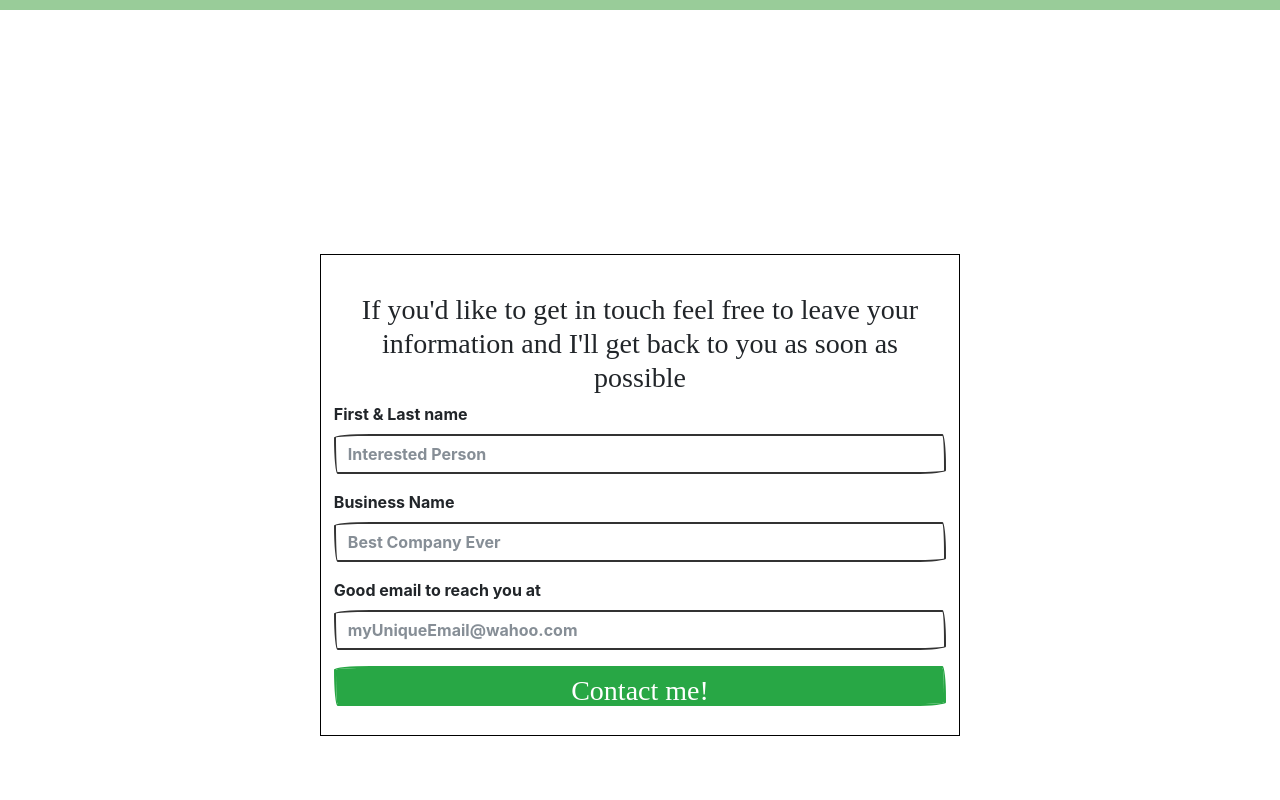
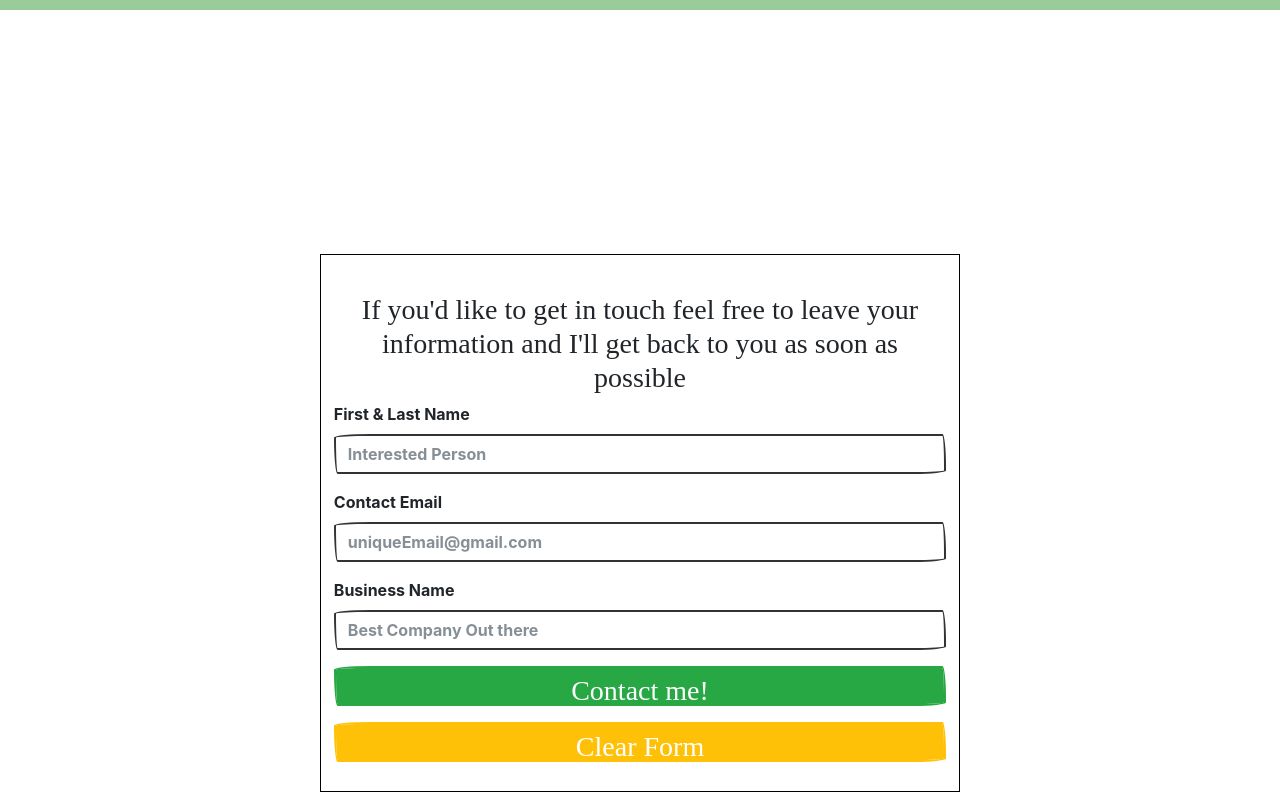
Before and after one commit to 0791msolomon/updated-portfolio, a React (Create React App) app in the folder client/: page / in a window 1280 px wide. Shown: the part 790-1590 px from the top of the page. Before the commit the page ends 1564 px from the top, so only its background shows below. Built offline with nearby package versions, Linux system fonts and the light colour scheme.

Commit message:
added in verification on contact form

```diff
--- a/client/package.json
+++ b/client/package.json
@@ -6,6 +6,7 @@
   "dependencies": {
     "axios": "^0.18.0",
     "bootstrap": "^4.3.1",
+    "classnames": "^2.2.6",
     "react": "^16.8.6",
     "react-dom": "^16.8.6",
     "react-router-dom": "^5.0.0",
--- /dev/null
+++ b/client/src/components/TextInputGroup.js
@@ -0,0 +1,27 @@
+import React from "react";
+import classnames from "classnames";
+const TextInputGroup = props => {
+  return (
+    <div className="form-group">
+      <label>{props.label}</label>
+      <input
+        onChange={e => props.onChange(e)}
+        value={props.value}
+        name={props.name}
+        type={props.type}
+        className={classnames("form-control", {
+          "is-invalid": props.error
+        })}
+        id="formGroupExampleInput"
+        placeholder={props.placeholder}
+      />
+      {props.error && <div className="invalid-feedback">{props.error}</div>}
+    </div>
+  );
+};
+
+TextInputGroup.defaultProps = {
+  type: "string"
+};
+
+export default TextInputGroup;
--- a/client/src/components/ViewerInfo.js
+++ b/client/src/components/ViewerInfo.js
@@ -1,6 +1,7 @@
 import React from "react";
 import axios from "axios";
-const validator = require("validator");
+import TextInputGroup from "./TextInputGroup";
+import validator from "validator";
 
 class ViewerInfo extends React.Component {
   constructor(props) {
@@ -9,55 +10,53 @@ class ViewerInfo extends React.Component {
       name: "",
       company: "",
       email: "",
-      validName: true,
-      validEmail: true,
-      validCompany: true
+      errors: {}
     };
   }
 
   onChange = e => {
-    let name = e.target.name;
     this.setState({
-      [name]: e.target.value
+      [e.target.name]: e.target.value
     });
   };
-  sendInfo = async e => {
+  clearForm = e => {
     e.preventDefault();
-    if (
-      validator.isEmail(this.state.email) &&
-      this.state.name.trim().length > 1 &&
-      this.state.company.trim().length > 1
-    ) {
-      try {
     this.setState({
-          validCompany: true,
-          validEmail: true,
-          validName: true
+      name: "",
+      company: "",
+      email: "",
+      errors: {}
     });
-        let response = await axios.post("/api/contactForm", {
-          name: this.state.name,
-          company: this.state.company,
-          email: this.state.email
+  };
+  sendInfo = e => {
+    const { name, email, company } = this.state;
+    //Check for errors
+    e.preventDefault();
+    if (name === "") {
+      this.setState({
+        errors: { name: "Name is required" }
       });
-        console.log(response);
-      } catch (err) {
-        console.log(err);
+      return;
     }
-    } else {
-      validator.isEmail(this.state.email)
-        ? this.setState({ validEmail: true })
-        : this.setState({ validEmail: false });
+    if (email === "" || !validator.isEmail(email)) {
+      this.setState({
+        errors: { email: "Email is required" }
+      });
+      return;
+    }
+    if (company === "") {
+      this.setState({
+        errors: { company: "Business is required" }
+      });
+      return;
+    }
 
-      this.state.name.trim().length > 1
-        ? this.setState({ validName: true })
-        : this.setState({ validName: false });
-      this.state.company.trim().length > 1
-        ? this.setState({ validCompany: true })
-        : this.setState({ validCompany: false });
-    }
+    this.setState({
+      errors: {}
+    });
   };
   render() {
-    let { validName, validEmail, validCompany } = this.state;
+    const { errors } = this.state;
     return (
       <React.Fragment>
         <div
@@ -80,41 +79,30 @@ class ViewerInfo extends React.Component {
               and I'll get back to you as soon as possible
             </h3>
             <form onSubmit={this.sendInfo}>
-              <div className="form-group">
-                <label>{"First & Last name"}</label>
-                <input
-                  style={!validName ? { border: "solid 1px red" } : null}
+              <TextInputGroup
+                label={"First & Last Name"}
                 onChange={this.onChange}
                 value={this.state.name}
-                  name="name"
-                  className="form-control"
-                  id="formGroupExampleInput"
+                name={"name"}
                 placeholder="Interested Person"
-                  required
+                error={errors.name}
               />
-              </div>
-              <div className="form-group">
-                <label>Business Name</label>
-                <input
-                  style={!validCompany ? { border: "solid 1px red" } : null}
+              <TextInputGroup
+                label={"Contact Email"}
+                onChange={this.onChange}
+                value={this.state.email}
+                name={"email"}
+                placeholder="uniqueEmail@gmail.com"
+                error={errors.email}
+              />
+              <TextInputGroup
+                label={"Business Name"}
                 onChange={this.onChange}
                 value={this.state.company}
-                  name="company"
-                  className="form-control"
-                  placeholder="Best Company Ever"
+                name={"company"}
+                placeholder="Best Company Out there"
+                error={errors.company}
               />
-              </div>
-              <div className="form-group">
-                <label>Good email to reach you at</label>
-                <input
-                  style={!validEmail ? { border: "solid 1px red" } : null}
-                  onChange={this.onChange}
-                  value={this.state.email}
-                  name="email"
-                  className="form-control"
-                  placeholder="myUniqueEmail@wahoo.com"
-                />
-              </div>
               <div className="form-group">
                 <button
                   className="btn-success form-control"
@@ -122,6 +110,16 @@ class ViewerInfo extends React.Component {
                 >
                   <h3 style={{ display: "flex", justifyContent: "center" }}>
                     Contact me!
+                  </h3>
+                </button>
+              </div>
+              <div className="form-group">
+                <button
+                  className="btn-warning form-control"
+                  onClick={this.clearForm}
+                >
+                  <h3 style={{ display: "flex", justifyContent: "center" }}>
+                    Clear Form
                   </h3>
                 </button>
               </div>
```
Also changed, not shown: 1 other file (tests, documents, lock files or other folders). Lines whose indentation alone changed are shown as unchanged.
